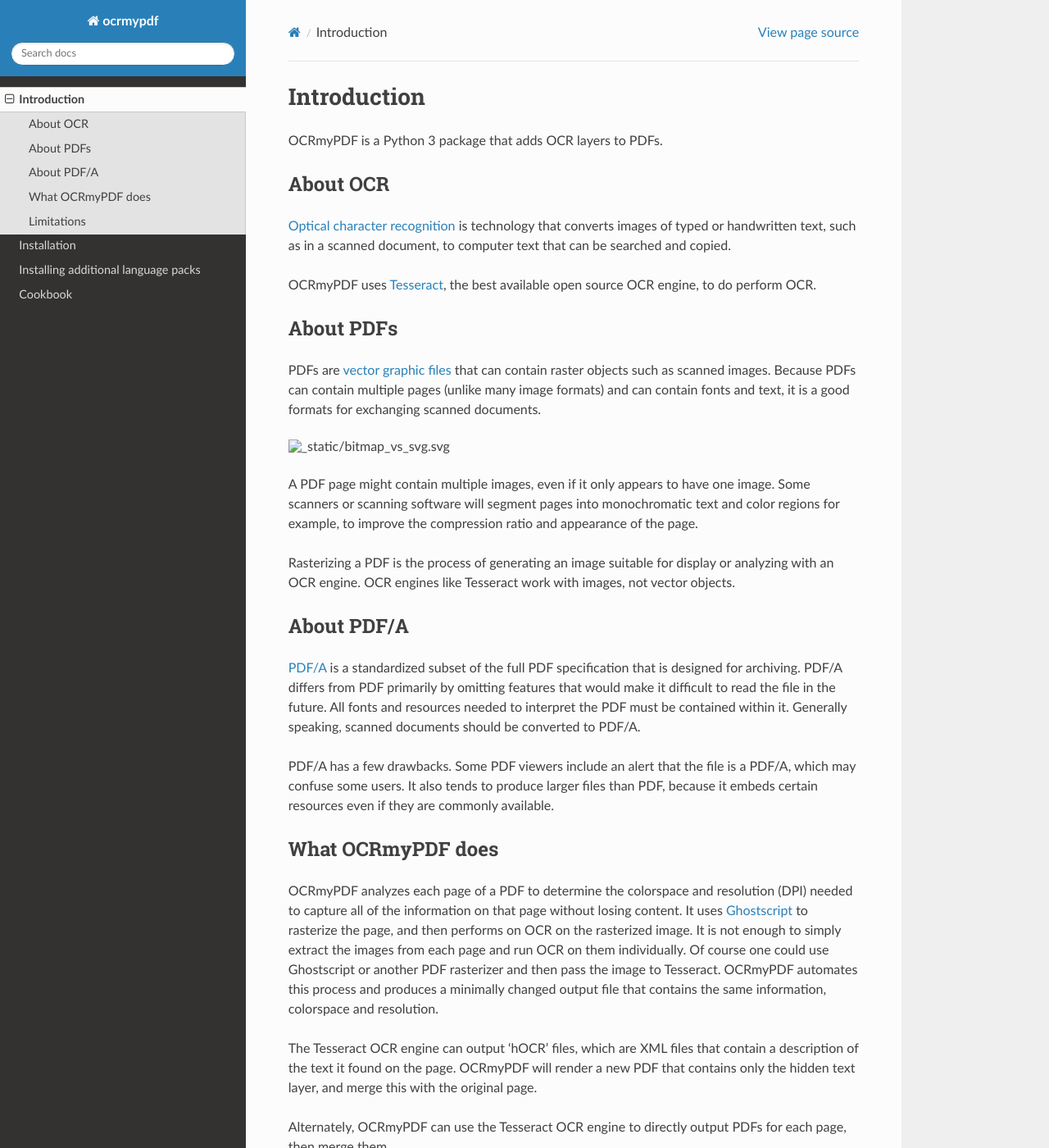
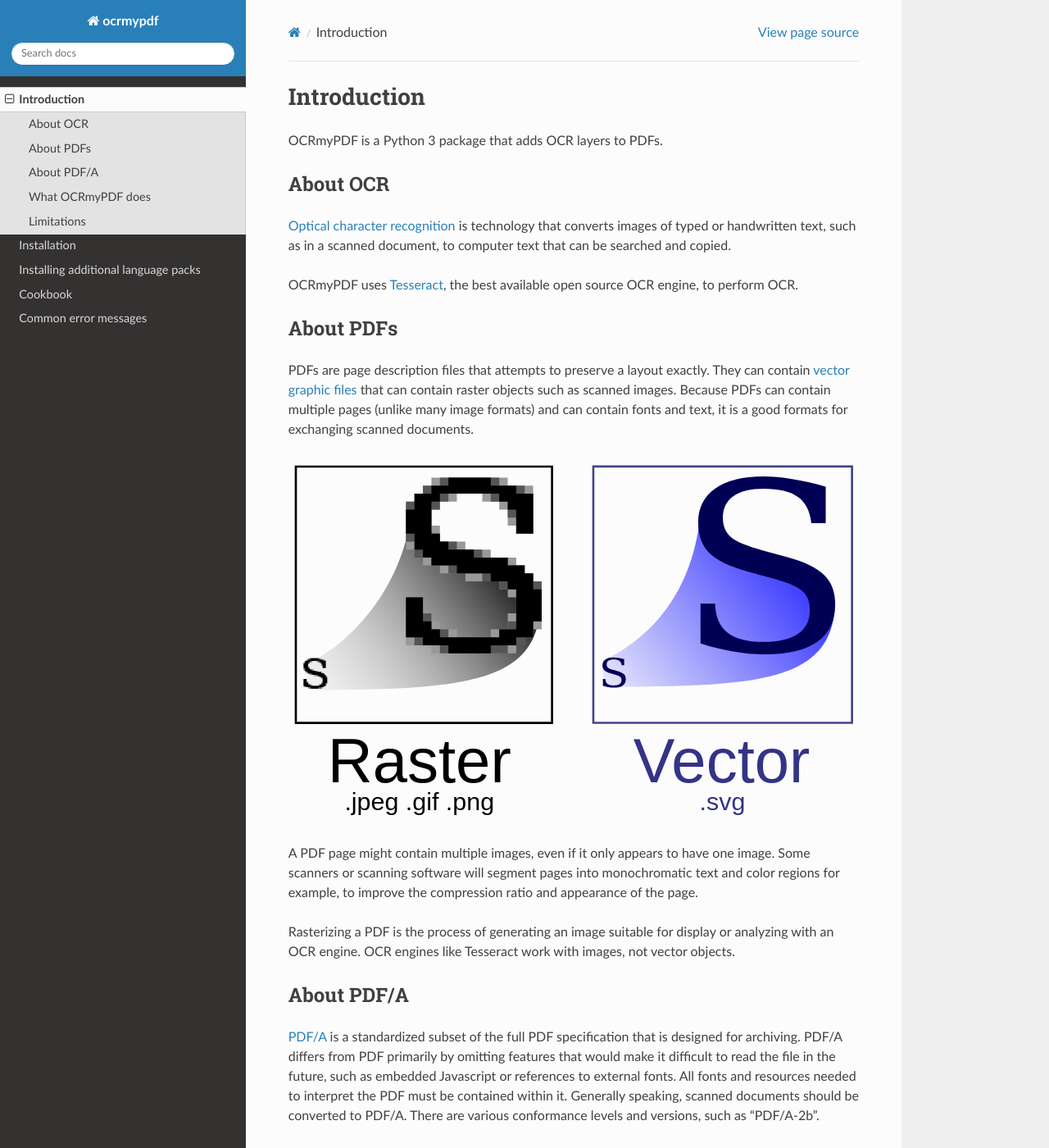
Before and after one commit to AI-General/OCRmyPDF, a Sphinx documentation site: the page built from docs/introduction.rst, in a window 1280 px wide and 1400 px high. Shown: the whole window at 82% size. Built offline with Sphinx 7.4.7 and the Read the Docs theme 2.0.0, drawn with Linux system fonts in a browser that asks for light colours; some of the changed text lies outside the part shown.

Commit message:
More work on documentation

```diff
--- a/docs/index.rst
+++ b/docs/index.rst
@@ -20,6 +20,7 @@
    installation
    languages
    cookbook
+   errors
 
 
 
--- a/docs/introduction.rst
+++ b/docs/introduction.rst
@@ -9,15 +9,16 @@
 
 `Optical character recognition <https://en.wikipedia.org/wiki/Optical_character_recognition>`_ is technology that converts images of typed or handwritten text, such as in a scanned document, to computer text that can be searched and copied.
 
-OCRmyPDF uses `Tesseract <https://github.com/tesseract-ocr/tesseract>`_, the best available open source OCR engine, to do perform OCR.
+OCRmyPDF uses `Tesseract <https://github.com/tesseract-ocr/tesseract>`_, the best available open source OCR engine, to perform OCR.
 
+.. _raster-vector:
 
 About PDFs
 ----------
 
-PDFs are `vector graphic files <http://vector-conversions.com/vectorizing/raster_vs_vector.html>`_ that can contain raster objects such as scanned images. Because PDFs can contain multiple pages (unlike many image formats) and can contain fonts and text, it is a good formats for exchanging scanned documents.
+PDFs are page description files that attempts to preserve a layout exactly. They can contain `vector graphic files <http://vector-conversions.com/vectorizing/raster_vs_vector.html>`_ that can contain raster objects such as scanned images. Because PDFs can contain multiple pages (unlike many image formats) and can contain fonts and text, it is a good formats for exchanging scanned documents.
 
-.. image:: _static/bitmap_vs_svg.svg
+.. image:: bitmap_vs_svg.svg
 
 A PDF page might contain multiple images, even if it only appears to have one image.  Some scanners or scanning software will segment pages into monochromatic text and color regions for example, to improve the compression ratio and appearance of the page.
 
@@ -27,10 +28,11 @@
 About PDF/A
 -----------
 
-`PDF/A <https://en.wikipedia.org/wiki/PDF/A>`_ is a standardized subset of the full PDF specification that is designed for archiving.  PDF/A differs from PDF primarily by omitting features that would make it difficult to read the file in the future.  All fonts and resources needed to interpret the PDF must be contained within it.  Generally speaking, scanned documents should be converted to PDF/A.
+`PDF/A <https://en.wikipedia.org/wiki/PDF/A>`_ is a standardized subset of the full PDF specification that is designed for archiving.  PDF/A differs from PDF primarily by omitting features that would make it difficult to read the file in the future, such as embedded Javascript or references to external fonts.  All fonts and resources needed to interpret the PDF must be contained within it.  Generally speaking, scanned documents should be converted to PDF/A. There are various conformance levels and versions, such as "PDF/A-2b".
+
+Since most people who scan documents are interested in reading them in the future, OCRmyPDF generates PDF/A-2b by default.
 
 PDF/A has a few drawbacks.  Some PDF viewers include an alert that the file is a PDF/A, which may confuse some users.  It also tends to produce larger files than PDF, because it embeds certain resources even if they are commonly available.
-
 
 What OCRmyPDF does
 ------------------
```
Also changed, not shown: docs/cookbook.rst (+5 -3 lines), docs/errors.rst (added, +32 -0 lines), 1 other file.
